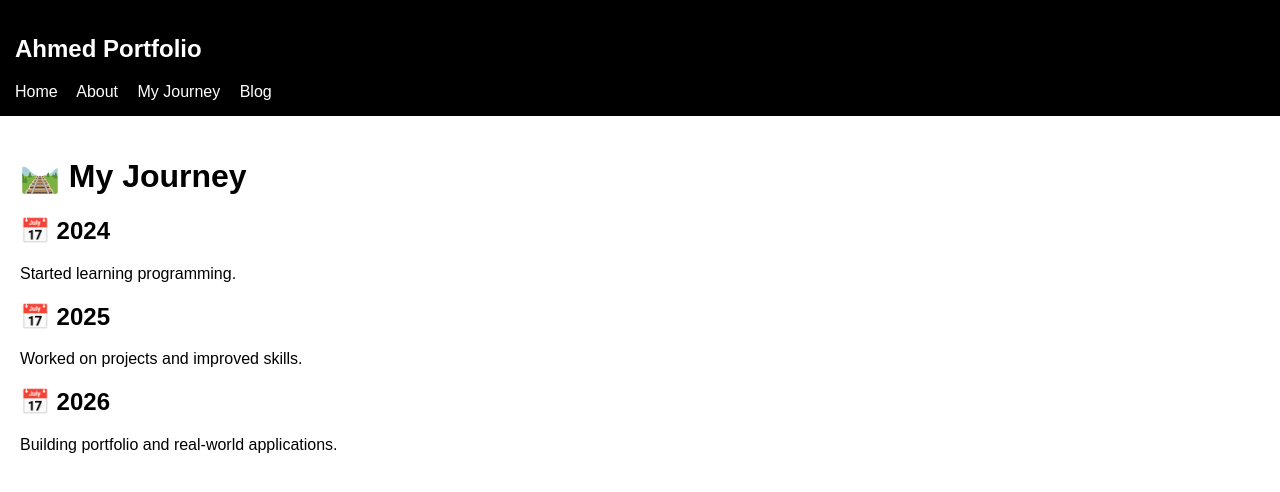
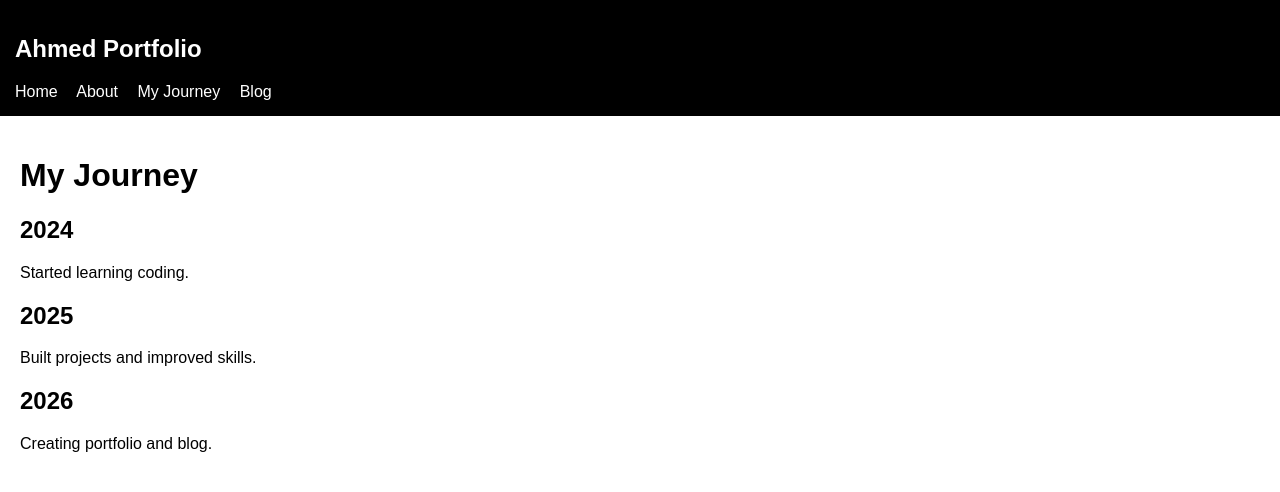
Before and after one commit to engr-ahmad-munawar/engr-ahmad-munawar.github.io-Portfolio-, a Jekyll site: the page built from journey.md, in a window 1280 px wide. Shown: the top 492 px of the page. Built offline with Jekyll 4.4.1, drawn with Linux system fonts in a browser that asks for light colours; our own code applies the rules of GitHub Pages for plain Markdown files.

Commit message:
Revise journey entries for clarity and consistency
Updated wording for clarity and consistency in journey entries.

```diff
--- a/journey.md
+++ b/journey.md
@@ -1,15 +1,14 @@
 ---
-layout: default
 title: My Journey
 ---
 
-# 🛤️ My Journey
+# My Journey
 
-## 📅 2024
-Started learning programming.
+## 2024
+Started learning coding.
 
-## 📅 2025
-Worked on projects and improved skills.
+## 2025
+Built projects and improved skills.
 
-## 📅 2026
-Building portfolio and real-world applications.
+## 2026
+Creating portfolio and blog.
```
